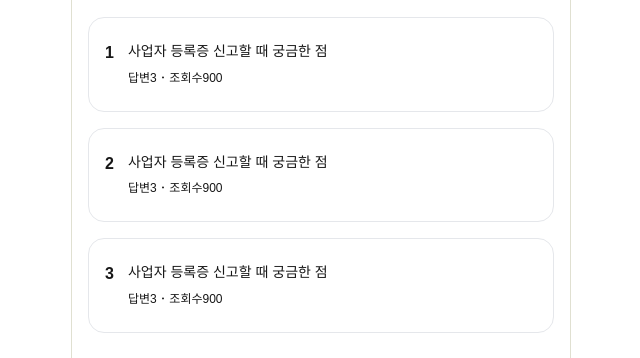
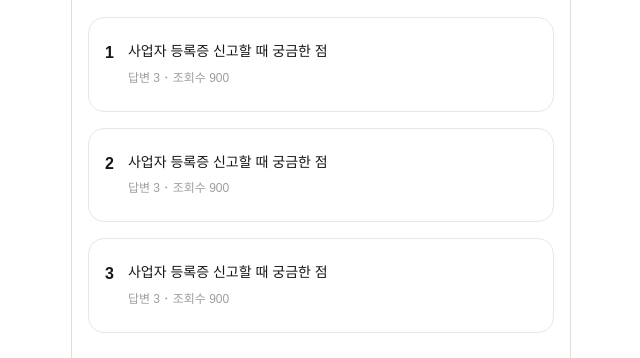
Before and after one commit to B-gooroom/amond-web, a Next.js app: page / in a window 1280 px wide. Shown: the part 133-491 px from the top of the page, without its empty margins (319-959 px from the left). Built offline with nearby package versions, Linux system fonts and the light colour scheme; a web font is replaced by a local one.

Commit message:
FIX:  props 추가 및 적용

```diff
--- a/src/components/QnA/Popular/Popular.tsx
+++ b/src/components/QnA/Popular/Popular.tsx
@@ -1,16 +1,17 @@
 interface PopularProps {
   index: number;
+  comments: number;
+  views: number;
 }
 
-export default function Popular({ index }: PopularProps) {
+export default function Popular({ index, comments, views }: PopularProps) {
   return (
     <div className="flex gap-14 border px-16 py-24 rounded-2xl">
       <div className="text-subtitle1">{index}</div>
       <div className="flex-col gap-8 flex">
         <p className="text-body2">사업자 등록증 신고할 때 궁금한 점</p>
-        <p className="text-caption1">
-          {/* 답변{comment} ･ 조회수{view} */}
-          답변{3} ･ 조회수{900}
+        <p className="text-caption1 text-ad-gray-500">
+          답변 {comments} ･ 조회수 {views}
         </p>
       </div>
     </div>
--- a/src/components/QnA/QnA.tsx
+++ b/src/components/QnA/QnA.tsx
@@ -14,7 +14,7 @@ export default function QnA() {
       <section className="px-16 pt-16 flex-col flex gap-16">
         <p className="text-subtitle1">🙋🏻 오늘의 질문</p>
         {Array.from({ length: POPULAR_QUESTIONS }).map((_, index) => (
-          <Popular key={index} index={index + 1} />
+          <Popular key={index} index={index + 1} comments={3} views={900} />
         ))}
       </section>
       <Spacer className="h-32" />
```
